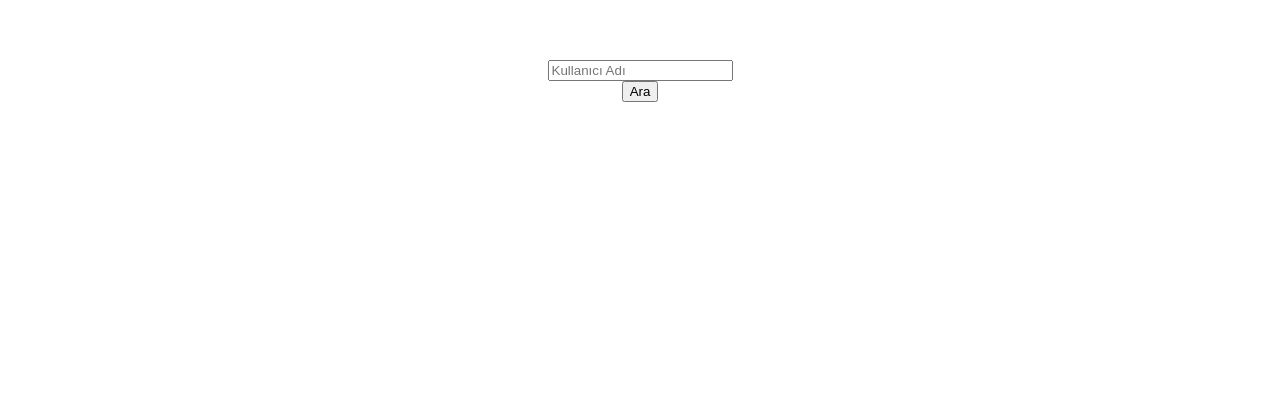
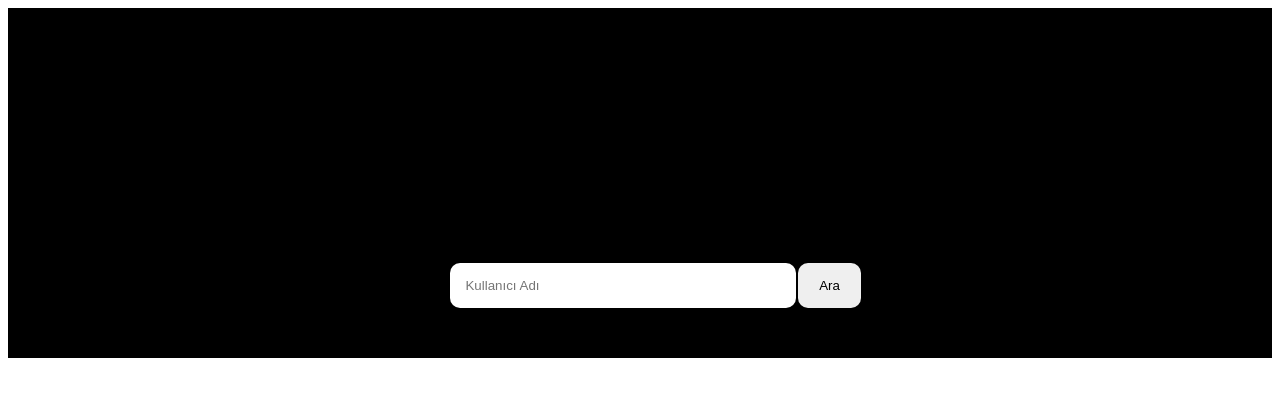
Before and after one commit to akpinar/cool-digital-interview, a Vue app: page / in a window 1280 px wide. Shown: the top 396 px of the page. Built offline with nearby package versions, Linux system fonts and the light colour scheme.

Commit message:
css düzenlemeleri yapıldı

```diff
--- a/src/App.vue
+++ b/src/App.vue
@@ -15,12 +15,4 @@ export default {
 </script>
 
 <style>
-#app {
-  font-family: Avenir, Helvetica, Arial, sans-serif;
-  -webkit-font-smoothing: antialiased;
-  -moz-osx-font-smoothing: grayscale;
-  text-align: center;
-  color: #2c3e50;
-  margin-top: 60px;
-}
 </style>
--- /dev/null
+++ b/src/components/LanguageCard.vue
@@ -0,0 +1,26 @@
+<template>
+  <div class="container">
+    <div>{{ index }}</div>
+    <div>{{ name }}</div>
+    <div>% {{ codeSize }}</div>
+  </div>
+</template>
+
+<script>
+export default {
+  name: "LanguageCard",
+  props: {
+    name: String,
+    codeSize: Number,
+    index: Number
+  }
+}
+</script>
+
+<style lang="css">
+.container {
+  width: 33.3%;
+}
+
+
+</style>
--- a/src/components/MainPage.vue
+++ b/src/components/MainPage.vue
@@ -1,14 +1,41 @@
 <template>
   <div>
-    <div>
-      <input type="input"
-             v-model="username"
-             placeholder="Kullanıcı Adı"/>
+    <div class="top-container">
+      <div class="input-container">
+        <input class="search-input" type="input"
+               v-model="username" placeholder="Kullanıcı Adı"/>
+      </div>
+      <div class="button-container">
+        <button class="search-button"
+                @click="getUsersRepos">Ara
+        </button>
+      </div>
     </div>
-    <div>
-      <button class="search-button"
-              @click="getUsersRepos">Ara
-      </button>
+    <div v-if="langsRate.length" class="bottom-container">
+      <div class="card">
+        <div style="display:flex; justify-content: space-between">
+          <div class="info-container">
+            <div>
+              <img width="150" height="150" src="https://avatars.githubusercontent.com/u/33110077?v=4">
+            </div>
+            <div class="username-info-container">
+              <label>Sena Akpınar</label>
+              <small>@akpinar</small>
+            </div>
+          </div>
+          <div class="repo-info-container">
+            <div>42 repo(s)</div>
+            <div>12.8 MB</div>
+          </div>
+
+        </div>
+        <hr>
+        <div class="card-container">
+          <div v-for="(lang,index) in langsRate" :key="index" style="flex-wrap: wrap">
+            <language-card :name="lang.name" :code-size="lang.size" :index="index"></language-card>
+          </div>
+        </div>
+      </div>
     </div>
   </div>
 </template>
@@ -16,9 +43,11 @@
 <script>
 import RepoService from "../../service/repo.service";
 import LanguageService from "../../service/language.service";
+import LanguageCard from "./LanguageCard";
 
 export default {
   name: "MainPage",
+  components: {LanguageCard},
   data() {
     return {
       username: '',
@@ -83,5 +112,84 @@ export default {
 </script>
 
 <style scoped>
+.card-container {
+  display: flex;
+  flex-wrap: wrap;
+}
+
+.card {
+  border: 0.5px black solid;
+  align-items: center;
+  justify-content: center;
+  max-width: 1200px;
+  padding: 15px
+}
+
+* {
+  margin: 0;
+  padding: 0;
+}
+
+.search-input:focus {
+  outline: none;
+
+}
+
+.search-input {
+  width: 100%;
+  padding: 15px;
+  border: 0;
+  border-radius: 10px
+}
+
+.search-button {
+  width: 100%;
+  padding: 15px;
+  border: 0;
+  margin-left: 50%;
+  border-radius: 10px;
+  cursor: pointer;
+}
+
+.input-container {
+  width: 25%;
+  margin-bottom: 50px
+}
+
+.button-container {
+  width: 5%;
+  margin-bottom: 50px;
+
+}
+
+.top-container {
+  height: 350px;
+  display: flex;
+  justify-content: center;
+  align-items: flex-end;
+  background-color: #000
+}
+
+.bottom-container {
+  display: flex;
+  justify-content: center;
+  margin-top: 5%
+}
+
+.info-container {
+  display: flex;
+}
+
+.username-info-container {
+  display: flex;
+  flex-direction: column;
+  justify-content: center
+}
+
+.repo-info-container {
+  display: flex;
+  flex-direction: column;
+  justify-content: center
+}
 
 </style>
```
